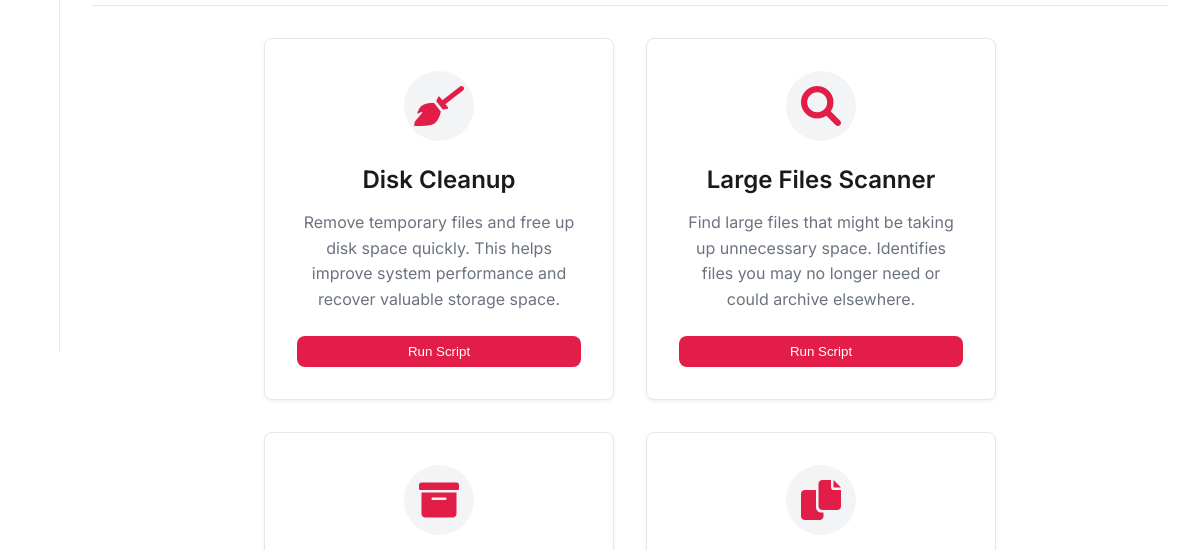
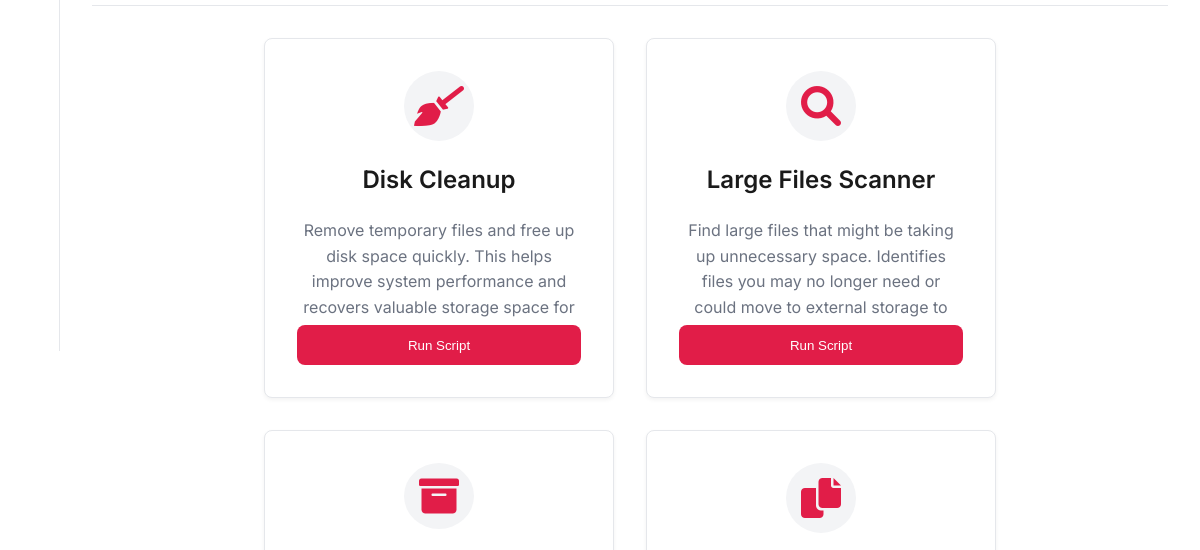
Before and after one commit to orafaelmiguel/WindowsX, an Electron app: page src/pages/storage.html in a window 1200 px wide. Shown: the part 449-999 px from the top of the page. Drawn offline with Linux system fonts and the light colour scheme; no server answers.

Commit message:
refactor: display cards content

```diff
--- a/src/pages/storage.html
+++ b/src/pages/storage.html
@@ -410,11 +410,13 @@
             transition: all 0.3s;
             max-width: 350px;
             width: 100%;
+            height: 360px; /* Increased height to accommodate longer text */
             text-align: center;
             display: flex;
             flex-direction: column;
             align-items: center;
             box-shadow: 0 2px 4px rgba(0, 0, 0, 0.05);
+            position: relative; /* For positioning the button */
         }
 
         .script-card:hover {
@@ -433,8 +435,15 @@
         .script-card p {
             color: var(--muted-foreground);
             font-size: 1rem;
-            margin-bottom: 1.5rem;
             line-height: 1.6;
+            flex-grow: 1; /* Allow paragraph to grow and push button down */
+            margin-bottom: 0; /* Remove bottom margin */
+            overflow: hidden; /* Prevent text overflow */
+            display: -webkit-box;
+            -webkit-line-clamp: 5; /* Limit to 5 lines for uniformity */
+            -webkit-box-orient: vertical;
+            height: 130px; /* Fixed height for paragraph */
+            margin-top: 0.5rem; /* Consistent top margin */
         }
 
         .script-card .icon {
@@ -448,6 +457,18 @@
             align-items: center;
             justify-content: center;
             margin-bottom: 1.5rem;
+        }
+
+        .script-card .run-button {
+            position: absolute; /* Position at bottom of card */
+            bottom: 2rem;
+            width: calc(100% - 4rem); /* Account for padding */
+            margin-top: 0; /* Remove top margin */
+            height: 40px; /* Fixed height for all buttons */
+            display: flex;
+            align-items: center;
+            justify-content: center;
+            font-weight: 500;
         }
 
         .run-button {
@@ -947,7 +968,7 @@
                     <i class="fas fa-broom"></i>
                 </div>
                 <h3>Disk Cleanup</h3>
-                <p>Remove temporary files and free up disk space quickly. This helps improve system performance and recover valuable storage space.</p>
+                <p>Remove temporary files and free up disk space quickly. This helps improve system performance and recovers valuable storage space for other files.</p>
                 <button class="run-button" onclick="runScript('windows/storage/disk_cleanup.ps1', 'Disk Cleanup', 'Cleaning temporary files...')">Run Script</button>
             </div>
 
@@ -956,7 +977,7 @@
                     <i class="fas fa-search"></i>
                 </div>
                 <h3>Large Files Scanner</h3>
-                <p>Find large files that might be taking up unnecessary space. Identifies files you may no longer need or could archive elsewhere.</p>
+                <p>Find large files that might be taking up unnecessary space. Identifies files you may no longer need or could move to external storage to free up disk space.</p>
                 <button class="run-button" onclick="runScript('windows/storage/large_files_scan.ps1', 'Large Files Scanner', 'Scanning for large files...')">Run Script</button>
             </div>
 
@@ -965,7 +986,7 @@
                     <i class="fas fa-archive"></i>
                 </div>
                 <h3>Windows Cache Cleaner</h3>
-                <p>Clean Windows system caches to improve performance. Removes unnecessary cached data that accumulates over time.</p>
+                <p>Clean Windows system caches to improve performance. Removes unnecessary cached data that accumulates over time and can slow down your system operation.</p>
                 <button class="run-button" onclick="runScript('windows/storage/cache_cleanup.ps1', 'Windows Cache Cleaner', 'Cleaning system caches...')">Run Script</button>
             </div>
 
@@ -974,7 +995,7 @@
                     <i class="fas fa-copy"></i>
                 </div>
                 <h3>Duplicate Files Finder</h3>
-                <p>Find and remove duplicate files to free up space. Identifies identical files that are unnecessarily taking up storage.</p>
+                <p>Find and remove duplicate files to free up space. Identifies identical files that are unnecessarily taking up storage space across your drives and folders.</p>
                 <button class="run-button" onclick="runScript('windows/storage/duplicate_finder.ps1', 'Duplicate Files Finder', 'Searching for duplicate files...')">Run Script</button>
             </div>
         </div>
```
Also changed, not shown: src/pages/boot.html (+19 -3 lines).
